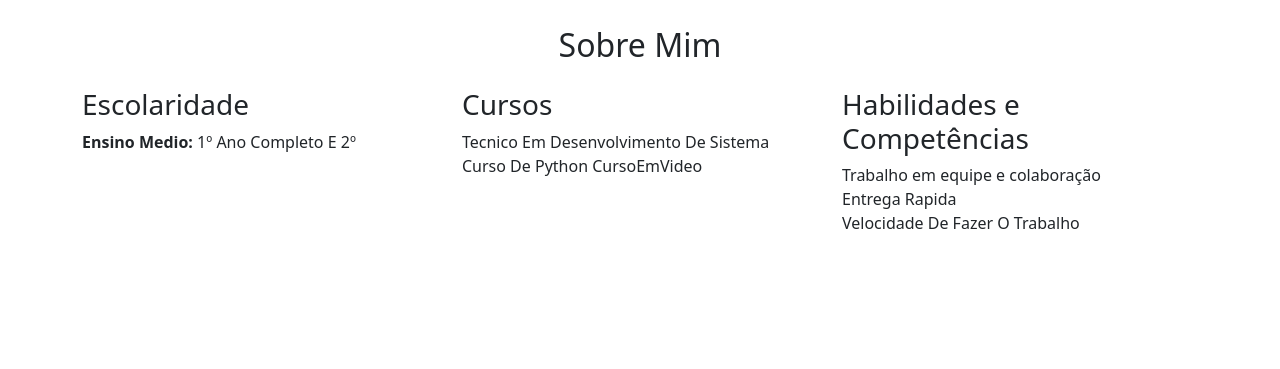
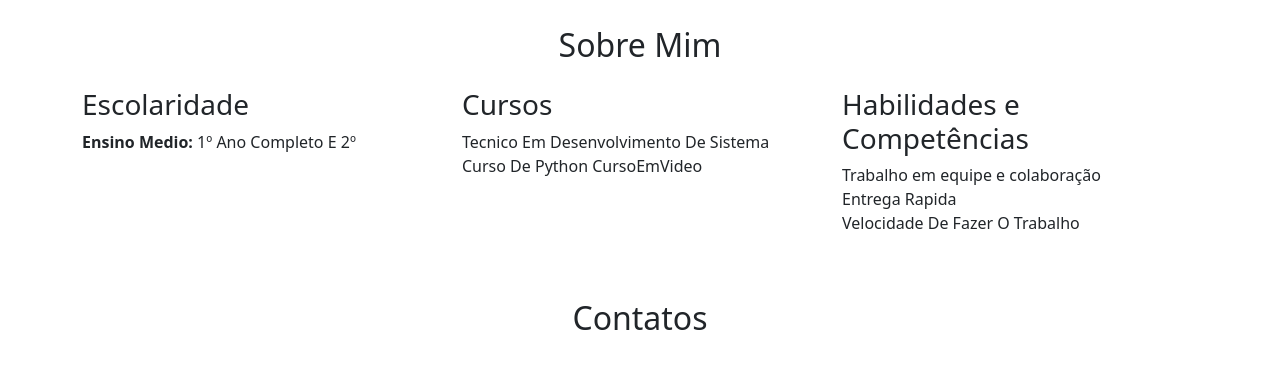
Before and after one commit to mrcdlol/Portfolio, a plain HTML site: page index.html in a window 1280 px wide. Shown: the part 381-750 px from the top of the page. Drawn offline with nearby package versions, Linux system fonts and the light colour scheme.

Commit message:
div contatos

```diff
--- a/index.html
+++ b/index.html
@@ -77,11 +77,12 @@
         </div>
     </div>
 </section>
-    <section>
-  </div>
+<section>
+<div class="container">
+    <h2 class="text-center mb-4">Contatos</h2>
+    <div class="row">
+    </div>
+
 </div>
-        </div>
-    </section>
-
-
+</section>
 </body>
```
